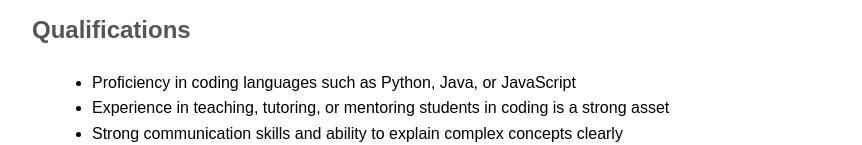
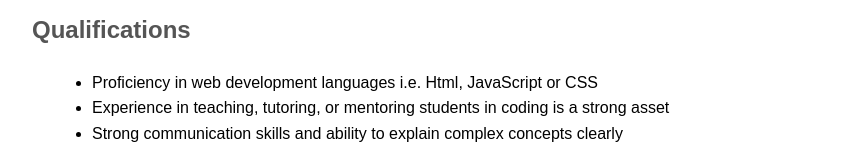
Before and after one commit to laseryuan/letspair, a website: page app/src/job.html in a window 1280 px wide. Shown: the part 655-800 px from the top of the page, without its empty margins (208-1070 px from the left). Drawn offline with Linux system fonts and the light colour scheme.

Commit message:
Web development only

```diff
--- a/app/src/job.html
+++ b/app/src/job.html
@@ -55,7 +55,7 @@ Please add this feature:
 
         <h2>Qualifications</h2>
         <ul>
-            <li>Proficiency in coding languages such as Python, Java, or JavaScript</li>
+            <li>Proficiency in web development languages i.e. Html, JavaScript or CSS</li>
             <li>Experience in teaching, tutoring, or mentoring students in coding is a strong asset</li>
             <li>Strong communication skills and ability to explain complex concepts clearly</li>
             <li>Patient, empathetic, and supportive attitude towards learners</li>
```
